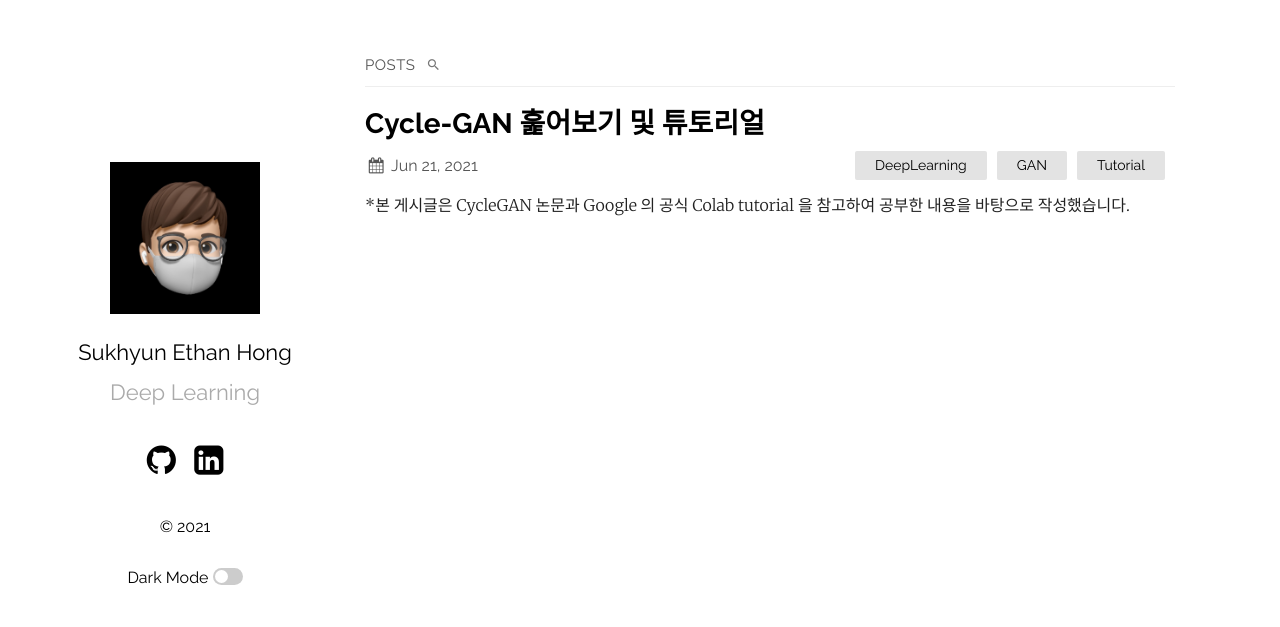
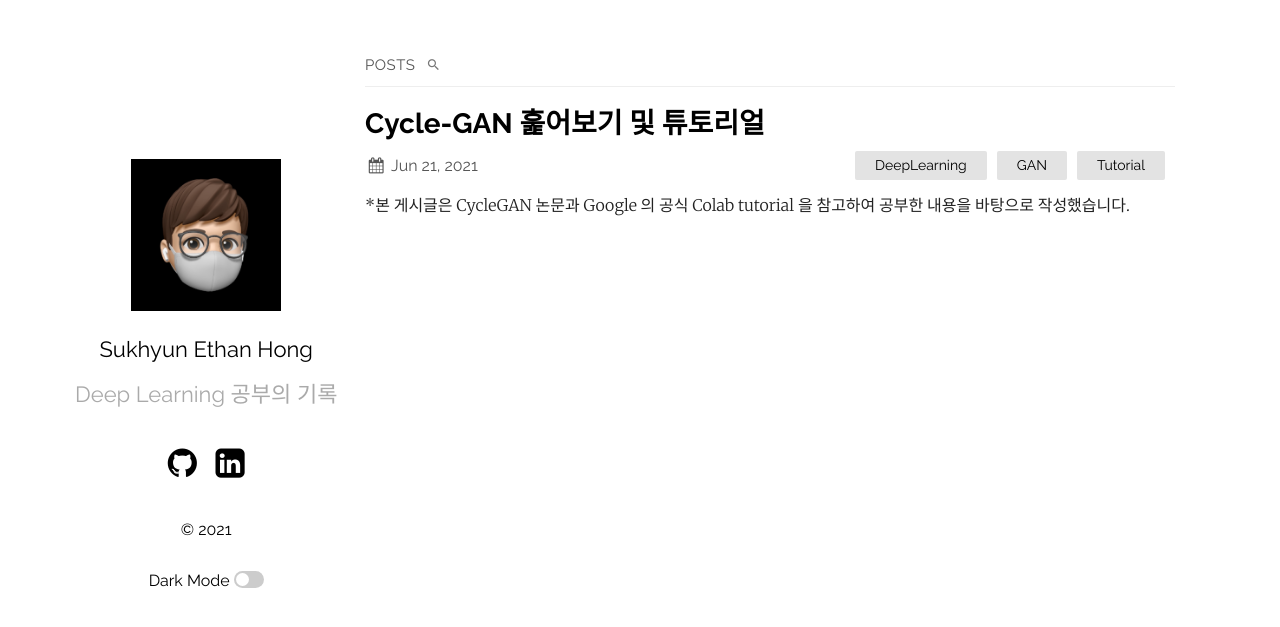
Before and after one commit to ethHong/ethHong.github.io, a Jekyll site: the page built from index.md, in a window 1280 px wide. Shown: the top 627 px of the page. Built offline with Jekyll 4.4.1, drawn with Linux system fonts in a browser that asks for light colours.

Commit message:
Update _config.yml

```diff
--- a/_config.yml
+++ b/_config.yml
@@ -13,7 +13,7 @@ sass:
   sass_dir: _sass
 plainwhite:
   name: "Sukhyun Ethan Hong"
-  tagline: "Deep Learning"
+  tagline: "Deep Learning 공부의 기록"
   date_format: "%b %-d, %Y"
   sitemap: true # set to true to generate sitemap.xml content
   search: true # set to true to enable searchbar
```
